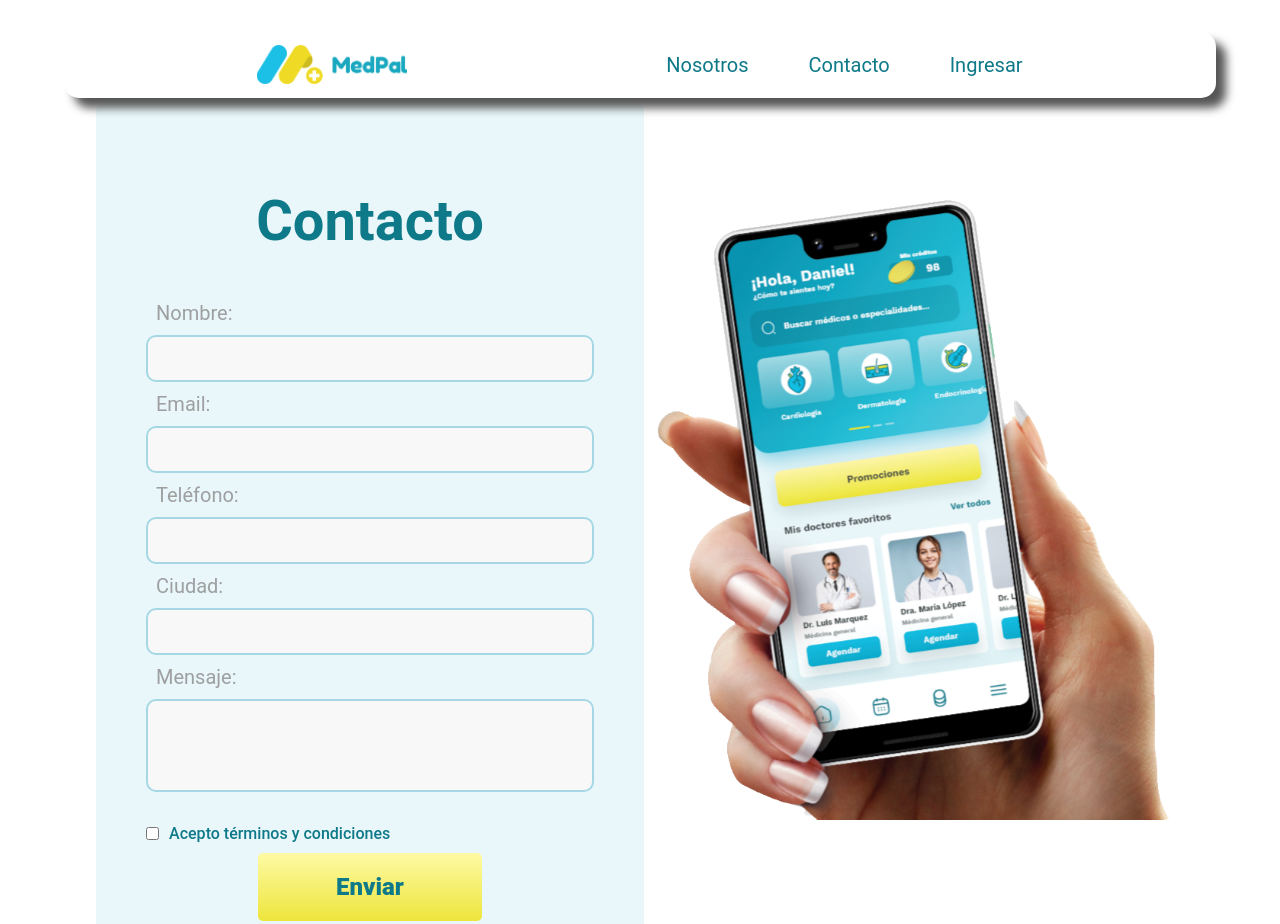
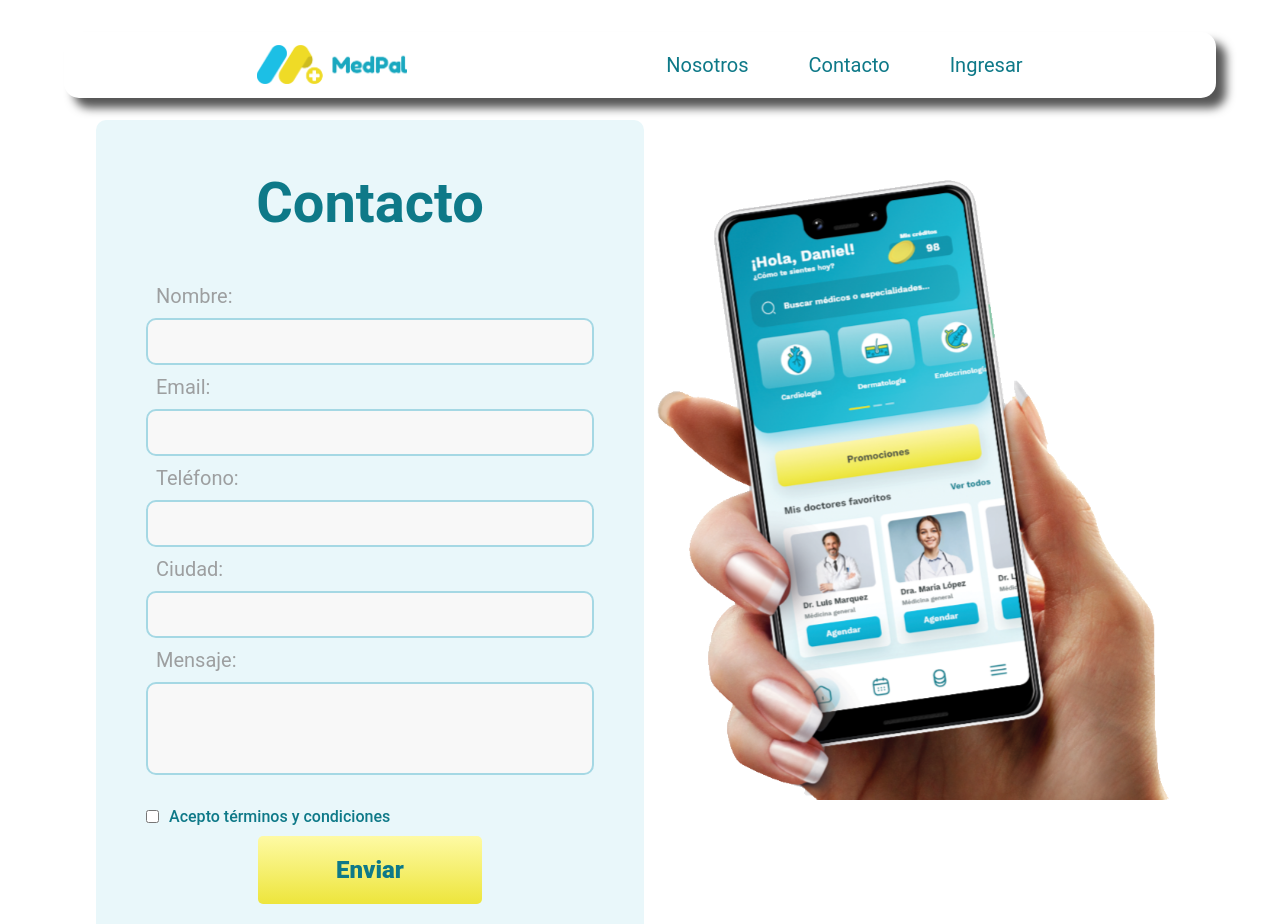
Before and after one commit to MedAppsSH/web, a plain HTML site: page contacto.html in a window 1280 px wide. Shown: the top 924 px of the page. Drawn offline with Linux system fonts and the light colour scheme.

Commit message:
Version 1.2

```diff
--- a/style.css
+++ b/style.css
@@ -827,7 +827,7 @@ input[type=submit] {
 /**************************************/
 
 .space_nav {
-    height: 10vh;
+    height: 15vh;
     min-height: 100px;
 }
 
@@ -963,7 +963,7 @@ input[type=submit] {
 /**************************************/
 
 .contact_section {
-    height: 90vh;
+    height: 85vh;
     max-width: 85%;
     margin: auto;
     display: flex;
@@ -975,6 +975,10 @@ input[type=submit] {
     height: 100%;
     width: 100vw;
     display: flex;
+}
+
+.contact h1 {
+    margin-top: 0;
 }
 
 .contact form {
```
